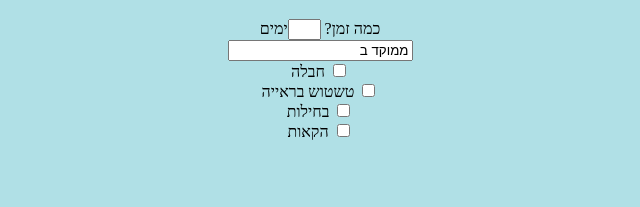
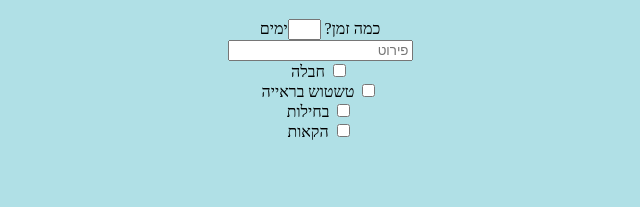
Before and after one commit to renanbazinin/Merpaat, a plain HTML site: page index.html in a window 1280 px wide. Both pictures are taken after a click on the checkbox 702 px from the left and 134 px from the top of the page. Shown: the part 437-644 px from the top of the page, 320-960 px from the left. Drawn offline with Linux system fonts and the light colour scheme.

Commit message:
Update index.html

```diff
--- a/index.html
+++ b/index.html
@@ -293,7 +293,7 @@
                 <h1 > כאבי ראש</h1> <b></b>
                 כמה זמן?
                 <input type="text" id="headachetime" name="headache[]" value="" size="1"/>ימים  <br />
-				<input type="text" id="headacheplace" name="headache[]" value="ממוקד ב" /> <br />
+				<input type="text" id="headacheplace" name="headache[]" value="" placeholder = "פירוט" /> <br />
                 <input type="checkbox" id="trauma" name="headache[]" value="חבלה"> חבלה<br>
                 <input type="checkbox" id="eyesdisorders" name="headache[]" value="טשטוש בראייה"> טשטוש בראייה<br>
                 <input type="checkbox" id="nausea" name="headache[]" value="בחילות"> בחילות<br>
```
